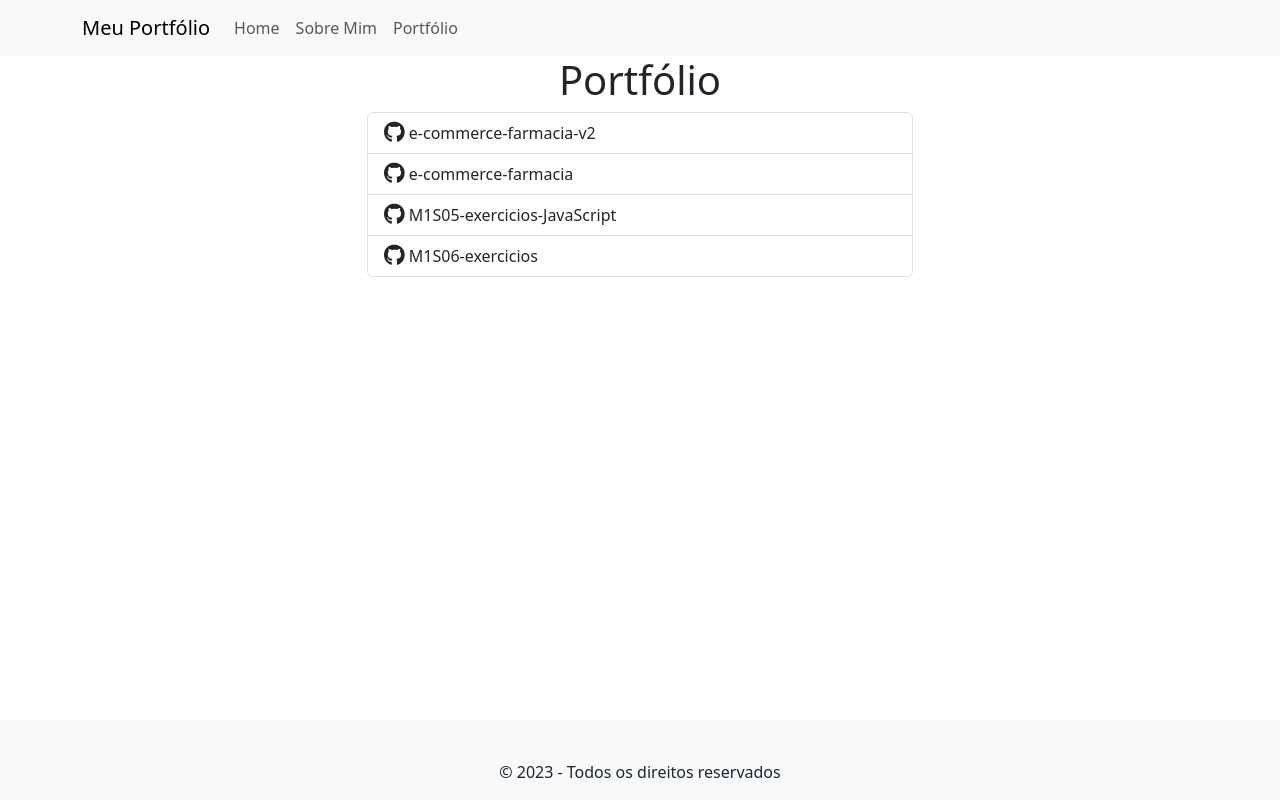
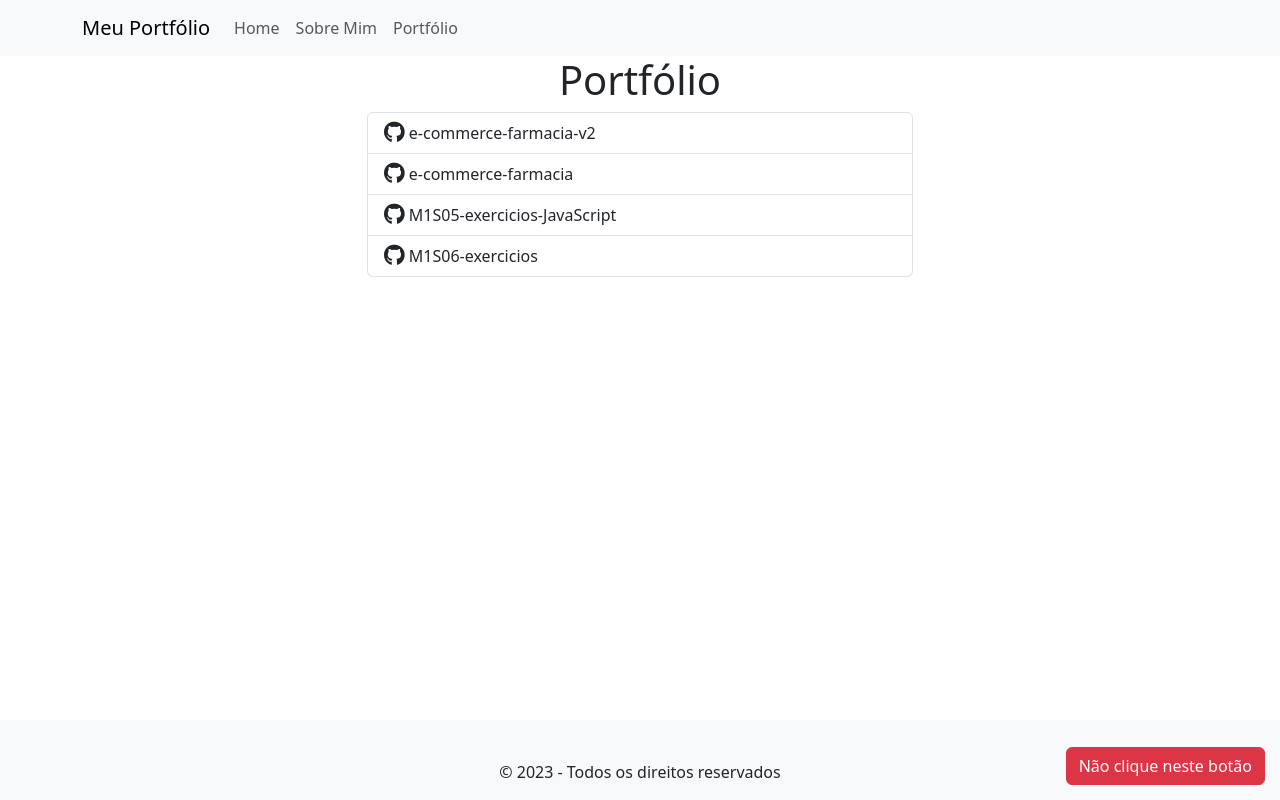
Before and after one commit to mavicaetano/meu-portfolio, a React (Vite) app: page /portfolio in a window 1280 px wide. Built offline with nearby package versions, Linux system fonts and the light colour scheme.

Commit message:
Adiciona botão na página portfolio

```diff
--- a/src/templates/Portfolio.jsx
+++ b/src/templates/Portfolio.jsx
@@ -1,4 +1,5 @@
 import { ListGroup } from 'react-bootstrap';
+import Button from "./Button.jsx";
 
 const withoutUnderline = {
     textDecoration: 'none',
@@ -30,6 +31,7 @@ const Portfolio = () => (
                 </a>
             </ListGroup.Item>
         </ListGroup>
+        <Button/>
     </div>
 );
 
```
